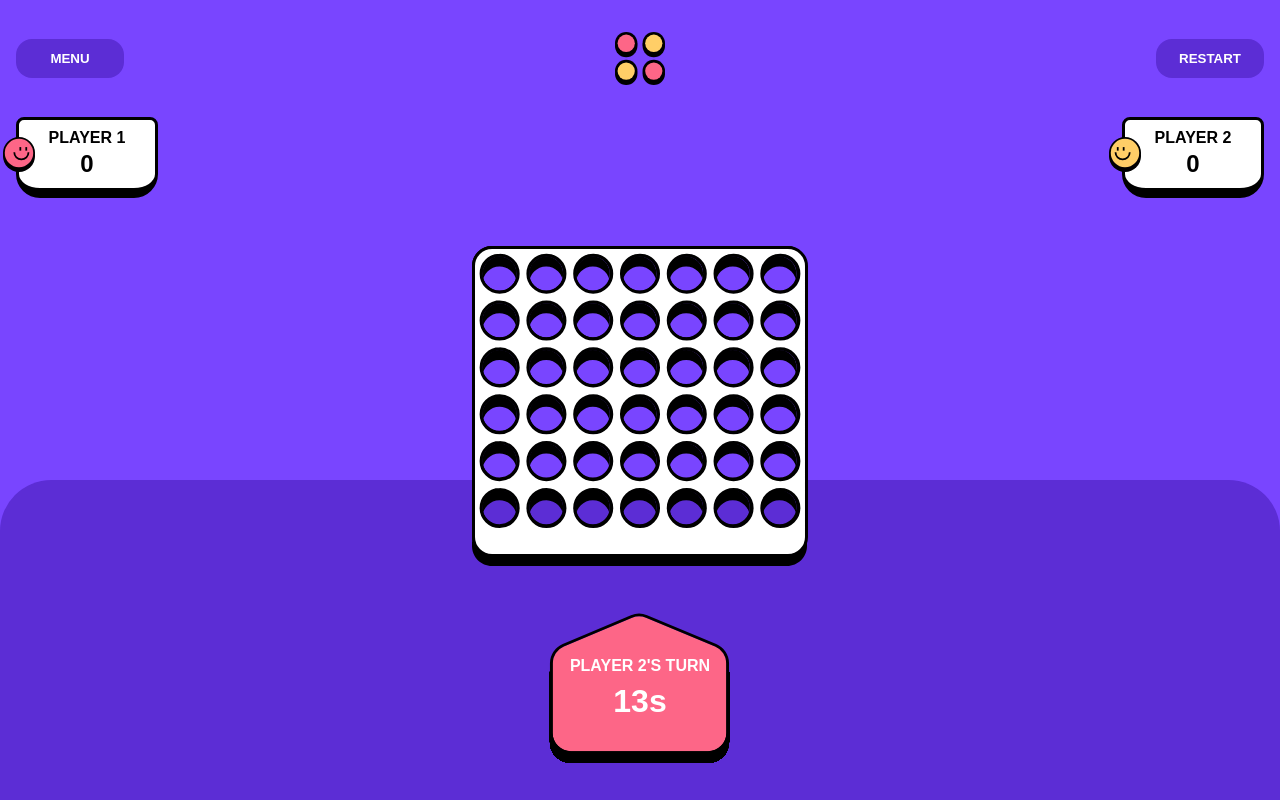
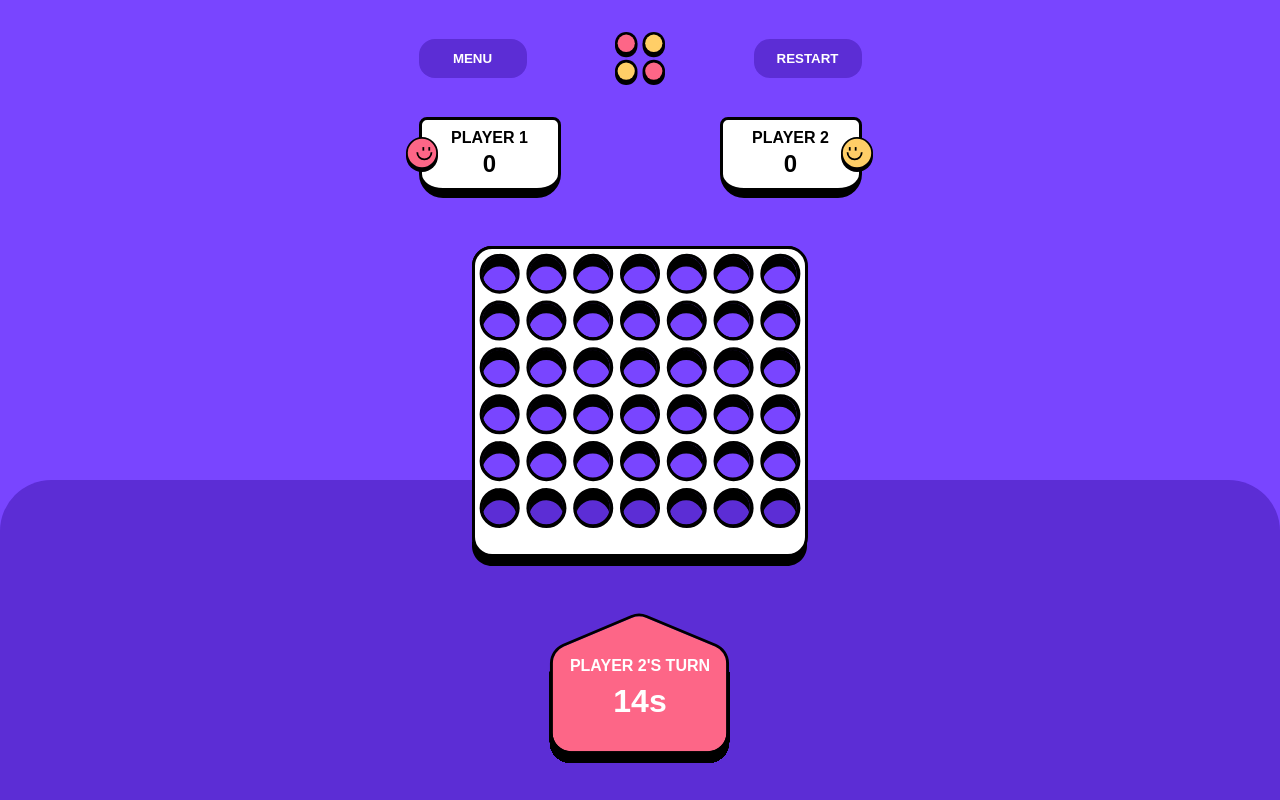
Before and after one commit to devignasrocys/connect-four-game, a plain HTML site: page index.html in a window 1280 px wide. Both pictures are taken after a click on the button "PLAY VS PLAYER". Drawn offline with Linux system fonts and the light colour scheme.

Commit message:
fixed timer

```diff
--- a/assets/css/main.css
+++ b/assets/css/main.css
@@ -103,6 +103,7 @@ li {
 
 .header {
     width: 100%;
+    max-width: 475px;
 }
 
 .header .row {
@@ -157,7 +158,7 @@ li {
 }
 
 .header .player-right {
-    right: -1rem;
+    left: 7.4rem;
 }
 
 .header .player p {
--- a/assets/js/main.js
+++ b/assets/js/main.js
@@ -9,6 +9,7 @@ const player_marker = document.getElementById('player-marker');
 const player_title = document.getElementById('player-title')
 const time_counter = document.getElementById('time-counter');
 let player = 'X';
+let time = 15;
 
 // Functions
 const toggle_display = () => {
@@ -33,30 +34,31 @@ const draw_board = () => {
     }
 };
 
+
 const timer = () => {
-    let time = 15;
-    let my_interval = setInterval(() => {
-        time--;
-        time_counter.innerText = `${time}s`;
-        if(time == 0) {
-            change_player();
-            clearInterval(my_interval);
-        }
-    }, 1000);
-};
+    if(time == 0) {
+        change_player();
+        time = 15;
+        clearInterval(timer);
+    }
+    time_counter.innerText = `${time}s`;
+    time--;
+}
+
 
 const change_player = () => {
+    time = 15;
+    clearInterval(timer)
     if(player == 'X') {
         player = 'O';
         player_marker.src = './assets/images/yellow.svg'
         player_title.innerText = `PLAYER 2'S TURN`
-        timer()
     } else {
         player = 'X';
         player_marker.src = './assets/images/red.svg'
         player_title.innerText = `PLAYER 1'S TURN`
-        timer()
     }
+
 };
 
 const draw_marker = (element) => {
@@ -99,8 +101,8 @@ const restart_game = () => {
 // Event listeners
 play_game_btn.addEventListener('click', () => {
     toggle_display();
-    timer();
     draw_board();
+    setInterval(timer, 1000);
     document.querySelectorAll('.column').forEach(column => {
         draw_marker(column);
     });
--- a/index.html
+++ b/index.html
@@ -45,7 +45,7 @@
                 <div class="player-turn">
                     <img id="player-marker" class="player-turn__img" src="./assets/images/red.svg"/>
                     <p id="player-title">PLAYER 2'S TURN</p>
-                    <h1 id="time-counter"></h1>
+                    <h1 id="time-counter">15s</h1>
                 </div>
             </div>
         </div>
```
